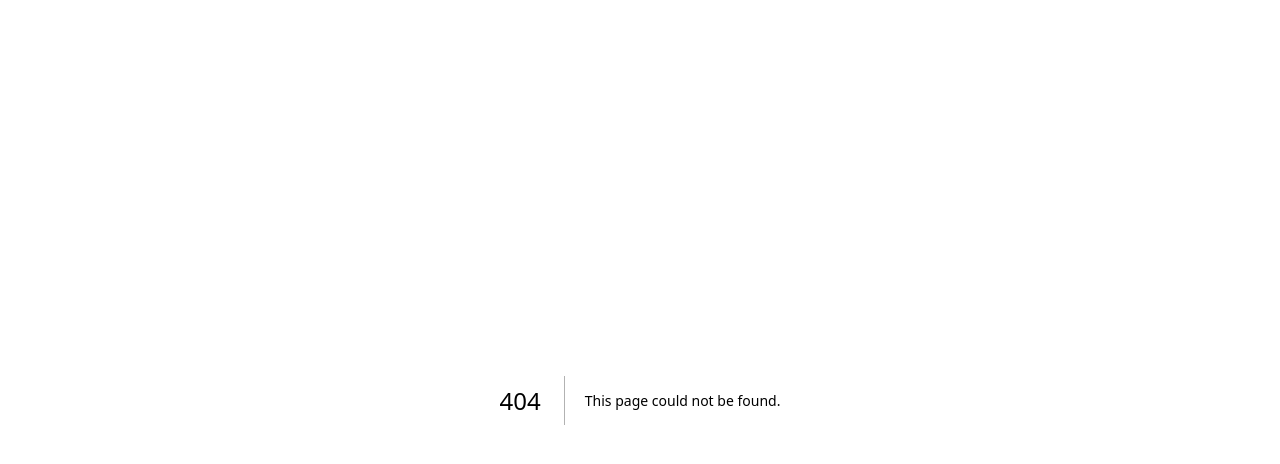
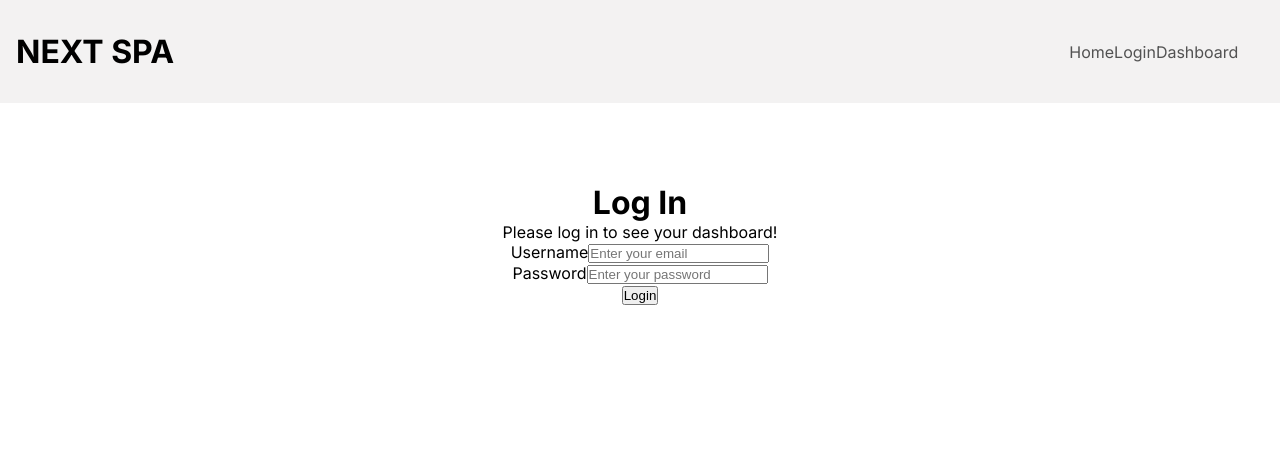
Before and after one commit to bholeneha/nextspa, a Next.js app: page /login in a window 1280 px wide. Before the commit this address had no page. Shown: the top 464 px of the page. Built offline with nearby package versions, Linux system fonts and the light colour scheme.

Commit message:
reorganize files for routing

```diff
--- /dev/null
+++ b/app/login/page.tsx
@@ -0,0 +1,29 @@
+'use client';
+
+import React from "react";
+import HomeLayout from "../components/templates/home/home";
+import LoginForm from '../components/organisms/loginform/loginform';
+import { useRouter } from 'next/navigation';
+
+interface LoginFormProps {
+  onSubmit: () => void;
+}
+
+const LoginPage: React.FC = () => {
+  const router = useRouter();
+
+  const handleSubmit = () => {
+    console.log("Submitting...");
+    router.push('/dashboard');
+  };
+
+  return (
+    <HomeLayout>
+        <h1>Log In</h1>
+        <p>Please log in to see your dashboard!</p>
+        <LoginForm onSubmit={handleSubmit}/>
+    </HomeLayout>
+  );
+};
+
+export default LoginPage;
```
Also changed, not shown: app/dashboard/page.tsx (added, +16 -0 lines).
